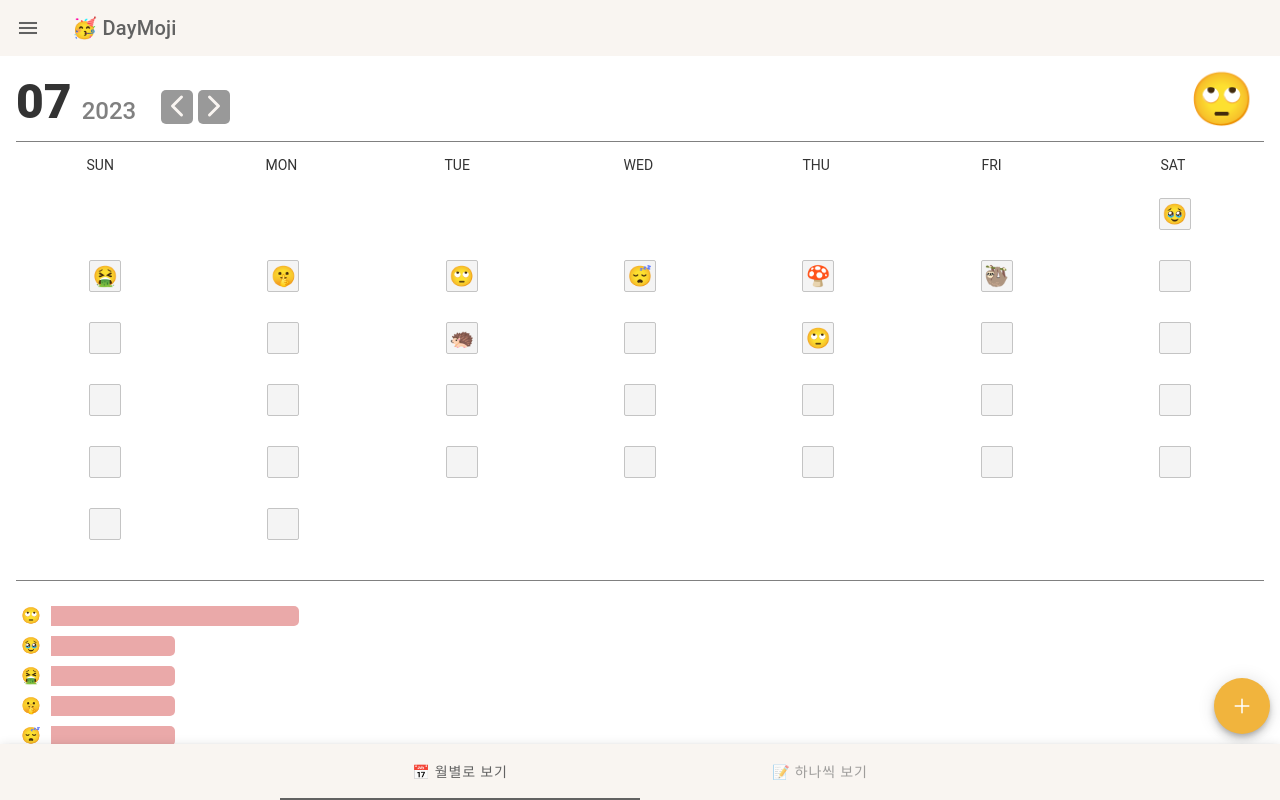
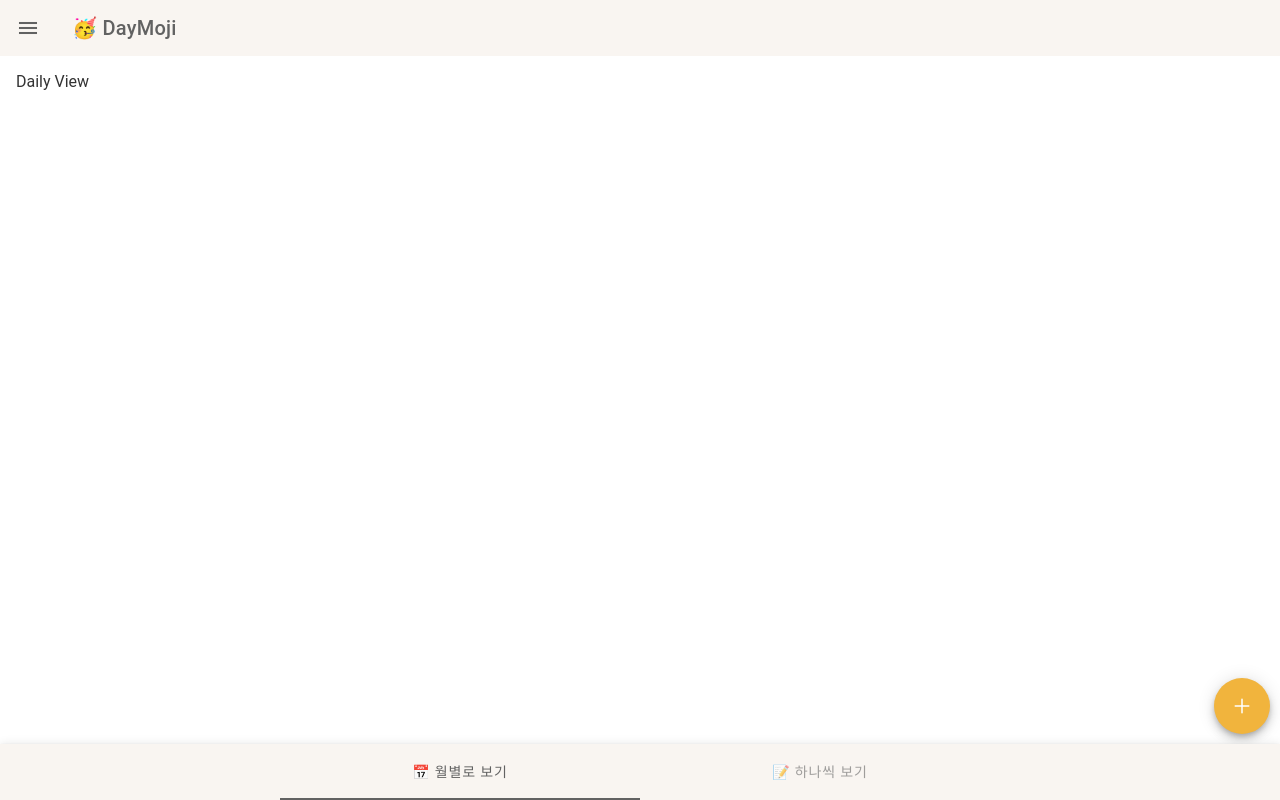
Before and after one commit to isdiscodead/23-FE-Practice, a React (Vite) app in the folder first-ionic-react/myApp/: page /home in a window 1280 px wide. Both pictures are taken after a click on the element "📝 하나씩 보기". Built offline with nearby package versions, Linux system fonts and the light colour scheme.

Commit message:
add main view mode context

```diff
--- a/first-ionic-react/myApp/src/App.tsx
+++ b/first-ionic-react/myApp/src/App.tsx
@@ -31,15 +31,18 @@ import { ThemeContext } from './contexts/ThemeContext';
 import useDarkMode from './hooks/useDarkMode';
 import { Provider } from 'react-redux';
 import { store } from './store/store';
-
+import { useState } from 'react';
+import { MainViewContext } from './contexts/MainViewContext';
 
 const App: React.FC = () => {
   const {isDark, setMode} = useDarkMode(false);
+  const [isMonthly, setIsMonthly] = useState(true);
 
   return (
     <Provider store={store} >
       <ThemeContext.Provider value={{ isDark, setMode }}>
-            <IonApp>
+      <MainViewContext.Provider value={{ isMonthly, setIsMonthly }}>
+        <IonApp>
           <IonReactRouter>
             <Menu />
             <IonRouterOutlet>
@@ -51,8 +54,8 @@ const App: React.FC = () => {
               </Route>
             </IonRouterOutlet>
           </IonReactRouter>
-
-      </IonApp>
+        </IonApp>
+      </MainViewContext.Provider>
       </ThemeContext.Provider>
     </Provider>
   )
--- /dev/null
+++ b/first-ionic-react/myApp/src/components/Daily/Daily.tsx
@@ -0,0 +1,7 @@
+import React from 'react'
+
+export const Daily = () => {
+  return (
+    <div>Daily View</div>
+  )
+}
--- a/first-ionic-react/myApp/src/components/Footer/Footer.tsx
+++ b/first-ionic-react/myApp/src/components/Footer/Footer.tsx
@@ -1,15 +1,21 @@
 import React from 'react'
 import { IonFooter, IonToolbar, IonSegment, IonSegmentButton, IonLabel } from '@ionic/react'
+import { useContext } from 'react';
+import { MainViewContext } from '../../contexts/MainViewContext';
+
+
 
 export default function Footer() {
+  const {isMonthly, setIsMonthly} = useContext(MainViewContext);
+
   return (
     <IonFooter>
         <IonToolbar color='secondary' >
             <IonSegment value="month">
-                <IonSegmentButton value="month">
+                <IonSegmentButton value="month" onClick={ () => { setIsMonthly(true) } }>
                     <IonLabel> 📅 월별로 보기</IonLabel>
                 </IonSegmentButton>
-                <IonSegmentButton value="one">
+                <IonSegmentButton value="one" onClick={ () => { setIsMonthly(false) }}>
                     <IonLabel>📝 하나씩 보기</IonLabel>
                 </IonSegmentButton>
             </IonSegment>
--- a/first-ionic-react/myApp/src/contexts/MainViewContext.ts
+++ b/first-ionic-react/myApp/src/contexts/MainViewContext.ts
@@ -1 +1,10 @@
 // 월별 vs 하나씩 뷰 선택
+import { createContext, useState } from "react";
+
+type Main = {
+    isMonthly: boolean
+    setIsMonthly: (isMain: boolean) => void;
+}
+
+// as 연산자로 initial value 없이 사용할 수 있음
+export const MainViewContext = createContext({} as Main); // 인자 = 초기값
--- a/first-ionic-react/myApp/src/hooks/useDarkMode.tsx
+++ b/first-ionic-react/myApp/src/hooks/useDarkMode.tsx
@@ -1,4 +1,3 @@
-import React from 'react'
 import { useState, useEffect } from 'react';
 
 
--- a/first-ionic-react/myApp/src/pages/Home.tsx
+++ b/first-ionic-react/myApp/src/pages/Home.tsx
@@ -1,18 +1,28 @@
 import { IonContent, IonPage, IonTitle, IonToolbar, IonMenu, IonMenuButton, IonBackButton, IonButtons } from '@ionic/react';
 import './Home.css';
+
 import Header from '../components/Header/Header';
 import Footer from '../components/Footer/Footer';
 import Monthly from '../components/Monthly/Monthly';
+import { Daily } from '../components/Daily/Daily';
+
 import { AddBtn } from '../components/Add/AddBtn';
 import { AddModal } from '../components/Add/AddModal';
 
+import { useContext } from 'react';
+import { MainViewContext } from '../contexts/MainViewContext';
+
 const Home: React.FC = () => {
+
+  const {isMonthly, setIsMonthly} = useContext(MainViewContext);
+
   return (
     <>
       <IonPage id="main-content">
         <Header />
         <IonContent class='ion-padding'>
-          <Monthly />
+          { isMonthly ? <Monthly /> : <Daily /> }
+
           <AddModal />
           <AddBtn />
         </IonContent>
```
